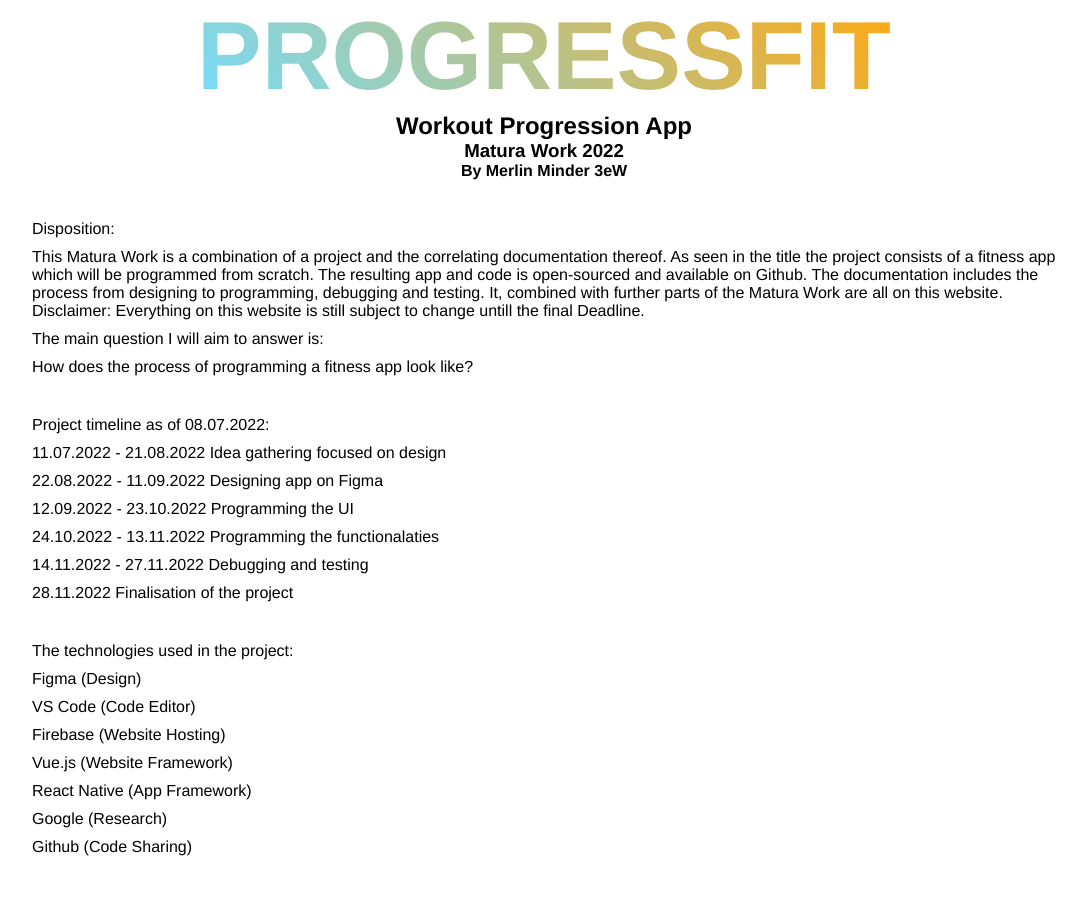
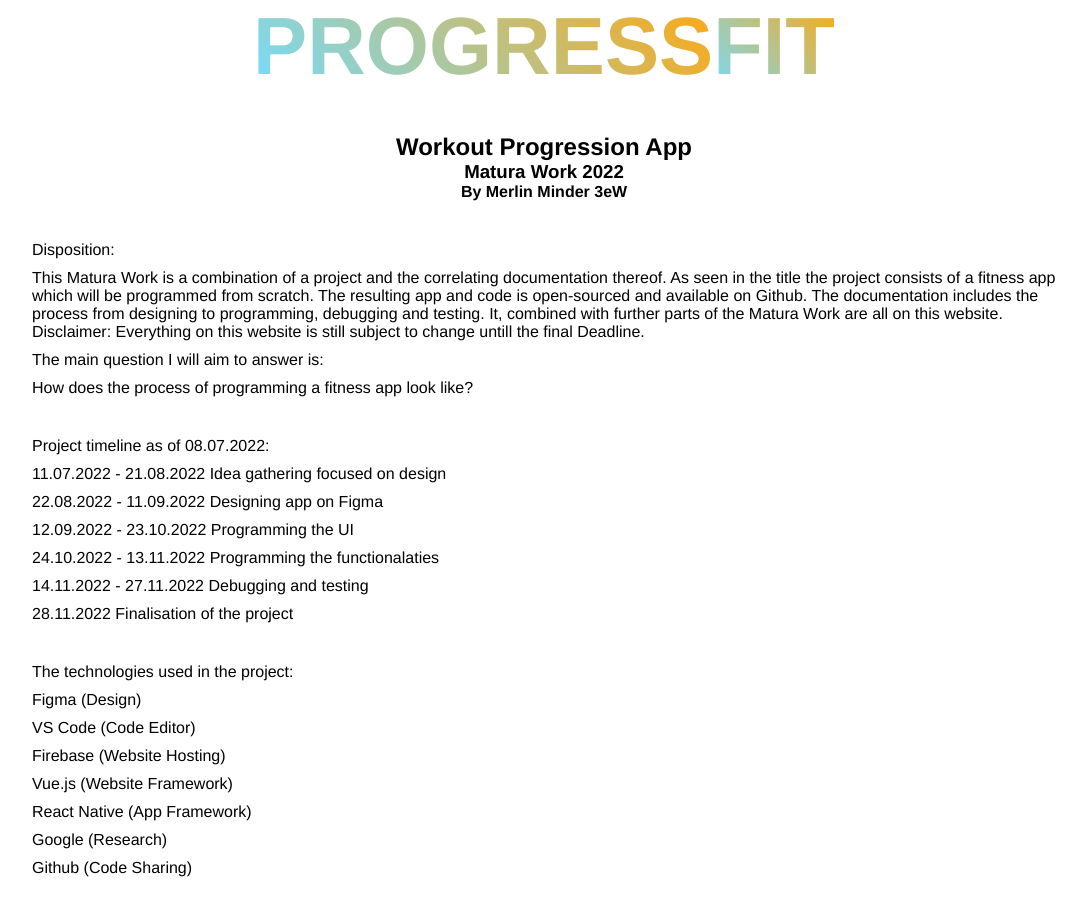
Before and after one commit to MerlinMinder/matura, a Vue app in the folder website/: page / in a window 1280 px wide. Shown: the whole page, without its empty margins (96-1182 px from the left). Built offline with nearby package versions, Linux system fonts and the light colour scheme.

Commit message:
added AdminView

```diff
--- a/website/src/firebase/firebaseinit.js
+++ b/website/src/firebase/firebaseinit.js
@@ -1,6 +1,7 @@
 // Import the functions you need from the SDKs you need
 import { initializeApp } from "firebase/app";
 import { getFirestore } from "firebase/firestore";
+import { getAuth } from "firebase/auth";
 // TODO: Add SDKs for Firebase products that you want to use
 // https://firebase.google.com/docs/web/setup#available-libraries
 
@@ -18,5 +19,7 @@ const firebaseConfig = {
 const app = initializeApp(firebaseConfig);
 
 const db = getFirestore(app);
+const auth = getAuth(app);
 
 export { db };
+export { auth };
--- a/website/src/views/HomeView.vue
+++ b/website/src/views/HomeView.vue
@@ -1,7 +1,10 @@
 <template>
   <div class="container">
     <div id="title">
-      <h1>PROGRESSFIT</h1>
+      <div id="main-title">
+        <h1>PROGRESS</h1>
+        <h1>FIT</h1>
+      </div>
       <h2>Workout Progression App</h2>
       <h3>Matura Work 2022</h3>
       <h4>By Merlin Minder 3eW</h4>
@@ -51,9 +54,14 @@
   padding: 0vw 10vw;
 }
 
+#main-title {
+  display: flex;
+  align-items: center;
+  justify-content: center;
+}
+
 h1 {
-  font-size: calc(20px + 6vw);
-
+  font-size: calc(30px + 4vw);
   font-weight: 800;
   background: -webkit-linear-gradient(
     45deg,
```
Also changed, not shown: website/src/views/AdminView.vue (added, +8 -0 lines).
